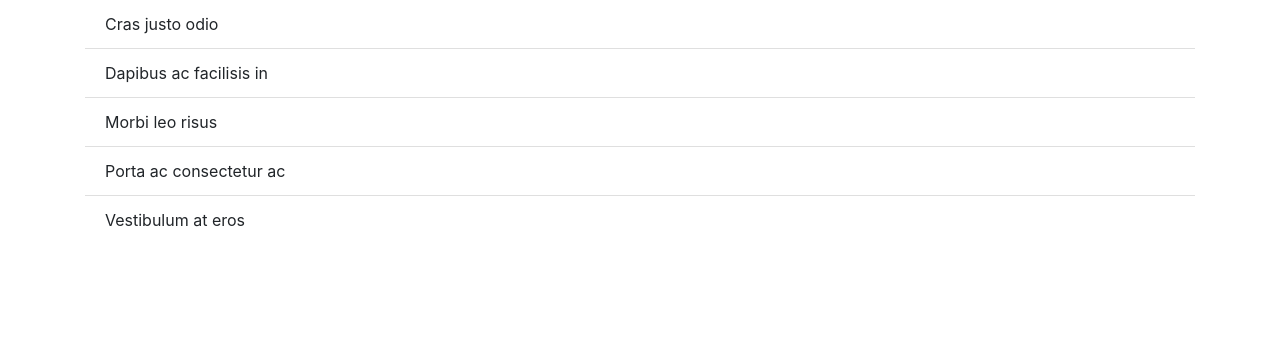
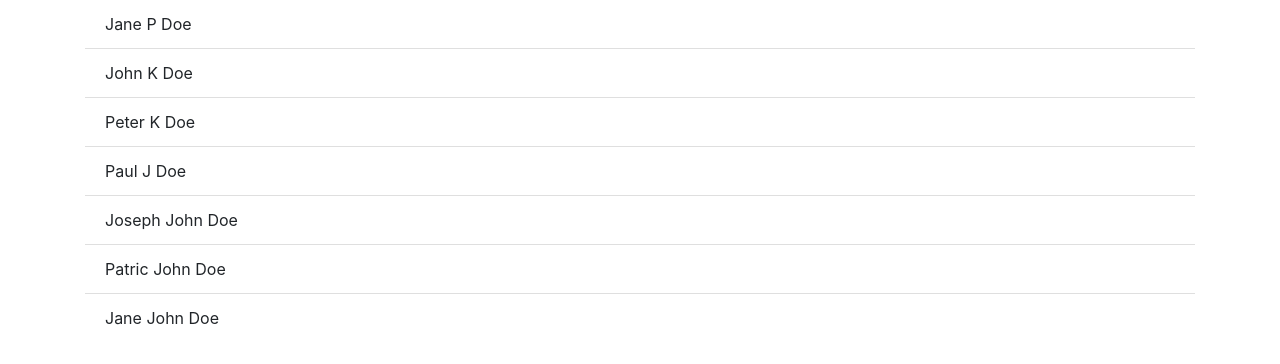
Before and after one commit to NdauwaRafael/javascriptPracticeLesson, a plain HTML site: page index.html in a window 1280 px wide. Drawn offline with Linux system fonts and the light colour scheme.

Commit message:
Add control structures description

```diff
--- a/index.html
+++ b/index.html
@@ -6,20 +6,14 @@
           content="width=device-width, user-scalable=no, initial-scale=1.0, maximum-scale=1.0, minimum-scale=1.0">
     <meta http-equiv="X-UA-Compatible" content="ie=edge">
     <link rel="stylesheet" href="css/bootstrap.min.css">
-    <title>JavaScript Fundamentals (Arrays)</title>
+    <title>JavaScript Fundamentals (Control Structures)</title>
 </head>
 <body>
-
 <div class="container">
-    <ul class="list-group list-group-flush">
-        <li class="list-group-item">Cras justo odio</li>
-        <li class="list-group-item">Dapibus ac facilisis in</li>
-        <li class="list-group-item">Morbi leo risus</li>
-        <li class="list-group-item">Porta ac consectetur ac</li>
-        <li class="list-group-item">Vestibulum at eros</li>
+    <ul class="list-group list-group-flush" id="students">
     </ul>
 </div>
 
-<script src="js/arrays.js" type="text/javascript"></script>
+<script src="js/controlStructures.js" type="text/javascript"></script>
 </body>
 </html>
--- a/js/arrays.js
+++ b/js/arrays.js
@@ -17,4 +17,4 @@ let students = [
     },
 ];
 
-console.log(students[0].name);
+console.log(students[0]);
--- /dev/null
+++ b/js/controlStructures.js
@@ -0,0 +1,60 @@
+// let num = 1250;
+// let answ = num / 15;
+//
+// if(answ > 100){
+//     console.log('Answer is greater than 100 ', answ)
+// }else if (answ > 50){
+//     console.log('Answer is greater than 50 ', answ)
+// } else {
+//     console.log('Answer is very small ', answ)
+// }
+
+// let count;
+// document.write('Loop Started <br>');
+//
+// for (count = 0; count <= 10; count++ ) {
+//     document.write('Count is at ', count + '<br>')
+// }
+//
+// document.write('<br> Loop Stopped');
+// let students = ['Ayumba', 'Frank', 'Ian', 'Bernard', 'Joan', 'Salome', 'Eneki', 'Diana', 'Phillip'];
+// students.push('Charles');
+// students.splice(9, 1);
+
+let students = [
+    {
+        name: 'Jane P Doe',
+        height: 6
+    },
+    {
+        name: 'John K Doe',
+        height: 5.9
+    },
+    {
+        name: 'Peter K Doe',
+        height: 5.9
+    },
+    {
+        name: 'Paul J Doe',
+        height: 5.9
+    },
+    {
+        name: 'Joseph John Doe',
+        height: 5.9
+    },
+    {
+        name: 'Patric John Doe',
+        height: 5.9
+    },
+    {
+        name: 'Jane John Doe',
+        height: 5.9
+    }
+];
+
+
+for (let i = 0; i < students.length; i++){
+    document.getElementById('students').innerHTML += `
+    <li class="list-group-item">${students[i].name}</li>
+`
+}
```
Also changed, not shown: arrays.html (added, +25 -0 lines), 1 other file.
